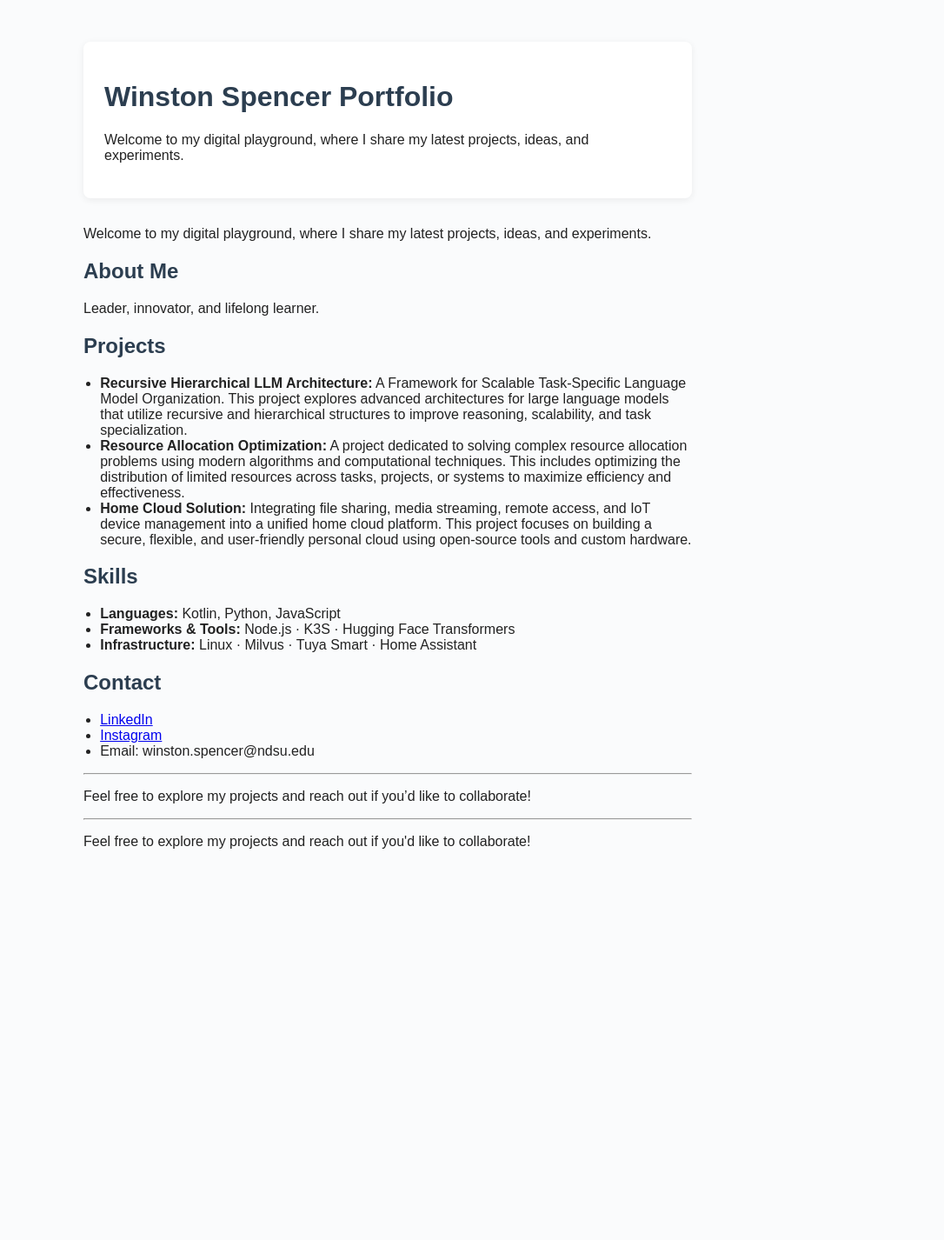
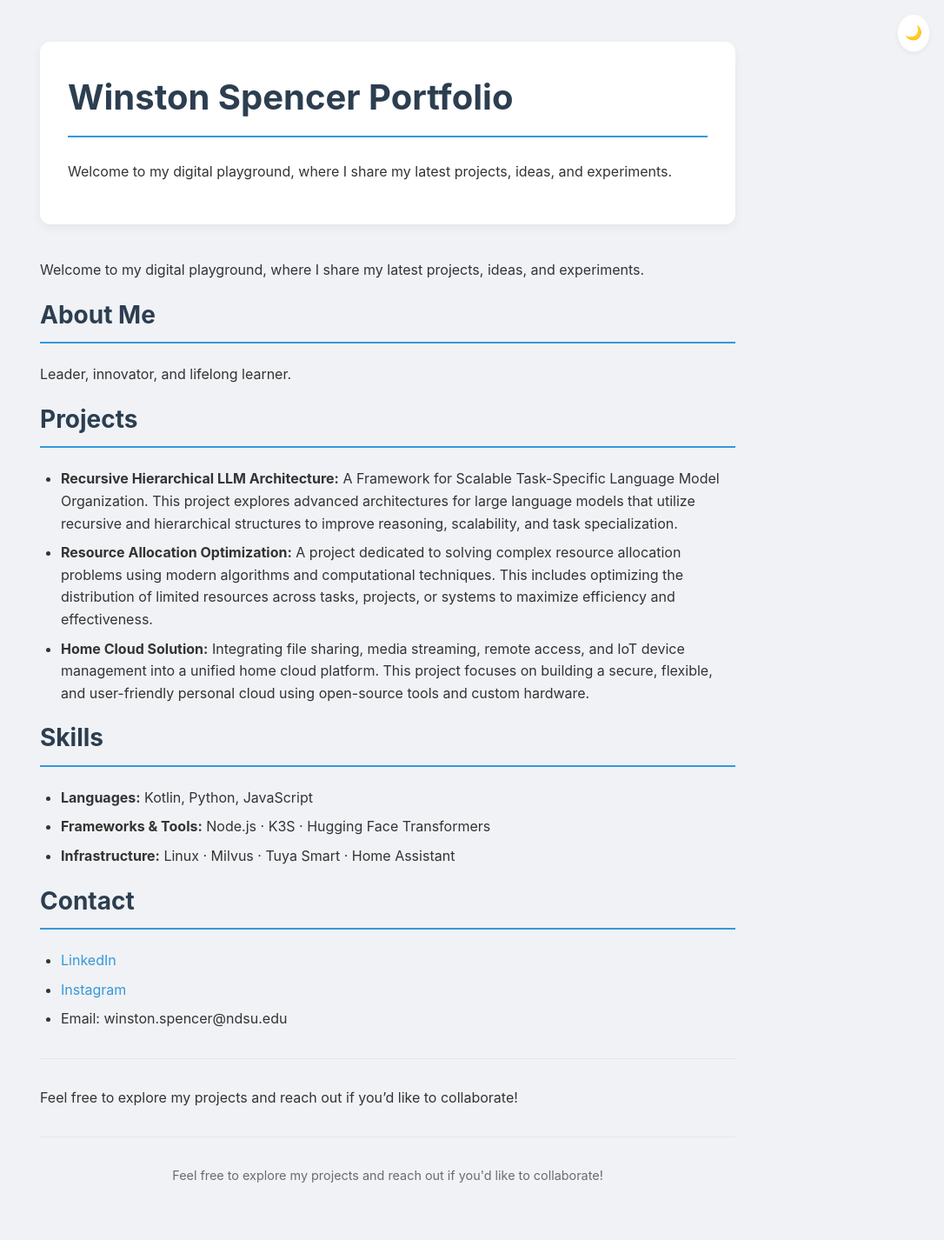
Before and after one commit to winston-spencer/winston-spencer.github.io, a Jekyll site: the page built from index.md, in a window 1280 px wide. Shown: the whole page at 87% size, without its empty margins (194-1280 px from the left). Built offline with Jekyll 4.4.1, drawn with Linux system fonts in a browser that asks for light colours; before the commit the page ends 1041 px from its top, so only the background shows below that.

Commit message:
Implement dark/light theme toggle and enhance styling for home layout

```diff
--- a/_layouts/home.html
+++ b/_layouts/home.html
@@ -5,25 +5,147 @@
   <meta name="viewport" content="width=device-width, initial-scale=1.0">
   <title>{{ page.title | default: site.title }}</title>
   <style>
-    body { font-family: Arial, sans-serif; max-width: 700px; margin: 2rem auto; padding: 1rem; background: #fafbfc; color: #222; }
-    h1, h2 { color: #2c3e50; }
-    .section { margin-bottom: 2rem; }
-    ul { padding-left: 1.2em; }
-    .contact a { margin-right: 1em; }
-    .card { background: #fff; border-radius: 8px; box-shadow: 0 2px 8px #0001; padding: 1.5em; margin-bottom: 2em; }
+    :root {
+      --bg-color: #f0f2f5;
+      --text-color: #333;
+      --card-bg: #ffffff;
+      --header-color: #2c3e50;
+      --link-color: #3498db;
+      --shadow-color: rgba(0, 0, 0, 0.05);
+    }
+
+    [data-theme="dark"] {
+      --bg-color: #1a1a1a;
+      --text-color: #e0e0e0;
+      --card-bg: #2c2c2c;
+      --header-color: #ecf0f1;
+      --link-color: #5dade2;
+      --shadow-color: rgba(0, 0, 0, 0.2);
+    }
+
+    body {
+      font-family: -apple-system, BlinkMacSystemFont, "Segoe UI", Roboto, Helvetica, Arial, sans-serif;
+      max-width: 800px;
+      margin: 2rem auto;
+      padding: 1rem 2rem;
+      background-color: var(--bg-color);
+      color: var(--text-color);
+      transition: background-color 0.3s, color 0.3s;
+      line-height: 1.6;
+    }
+
+    .theme-switcher {
+      position: absolute;
+      top: 1rem;
+      right: 1rem;
+      cursor: pointer;
+      background: var(--card-bg);
+      border: 1px solid var(--shadow-color);
+      padding: 0.5rem;
+      border-radius: 50%;
+      box-shadow: 0 2px 4px var(--shadow-color);
+    }
+
+    .card {
+      background: var(--card-bg);
+      border-radius: 12px;
+      box-shadow: 0 4px 12px var(--shadow-color);
+      padding: 2em;
+      margin-bottom: 2.5em;
+      transition: background-color 0.3s, box-shadow 0.3s;
+    }
+
+    h1, h2 {
+      color: var(--header-color);
+      border-bottom: 2px solid var(--link-color);
+      padding-bottom: 0.3em;
+      margin-top: 0;
+    }
+
+    h1 { font-size: 2.5em; }
+    h2 { font-size: 1.75em; }
+
+    ul {
+      padding-left: 1.5em;
+      list-style-type: disc;
+    }
+
+    li { margin-bottom: 0.5em; }
+
+    a {
+      color: var(--link-color);
+      text-decoration: none;
+      transition: color 0.2s;
+    }
+
+    a:hover { text-decoration: underline; }
+
+    .contact a { margin-right: 1.5em; }
+
+    hr {
+      border: 0;
+      height: 1px;
+      background: var(--shadow-color);
+      margin: 2rem 0;
+    }
+
+    footer {
+      text-align: center;
+      font-size: 0.9em;
+      color: var(--text-color);
+      opacity: 0.7;
+    }
   </style>
 </head>
 <body>
+  <div class="theme-switcher" id="theme-toggle">🌙</div>
+
   <div class="card">
     <h1>{{ page.title | default: site.title }}</h1>
     <p>{{ site.description }}</p>
   </div>
+
   <main>
     {{ content }}
   </main>
+
   <hr>
   <footer>
     <p>Feel free to explore my projects and reach out if you'd like to collaborate!</p>
   </footer>
+
+  <script>
+    const toggle = document.getElementById('theme-toggle');
+    const body = document.body;
+
+    // Function to set theme
+    function setTheme(theme) {
+      if (theme === 'dark') {
+        body.setAttribute('data-theme', 'dark');
+        toggle.textContent = '☀️';
+        localStorage.setItem('theme', 'dark');
+      } else {
+        body.removeAttribute('data-theme');
+        toggle.textContent = '🌙';
+        localStorage.setItem('theme', 'light');
+      }
+    }
+
+    // Check for saved theme in localStorage or system preference
+    const savedTheme = localStorage.getItem('theme');
+    const prefersDark = window.matchMedia('(prefers-color-scheme: dark)').matches;
+
+    if (savedTheme) {
+      setTheme(savedTheme);
+    } else if (prefersDark) {
+      setTheme('dark');
+    }
+
+    // Toggle theme on click
+    toggle.addEventListener('click', () => {
+      const currentTheme = body.getAttribute('data-theme');
+      setTheme(currentTheme === 'dark' ? 'light' : 'dark');
+    });
+  </script>
 </body>
 </html>
```
